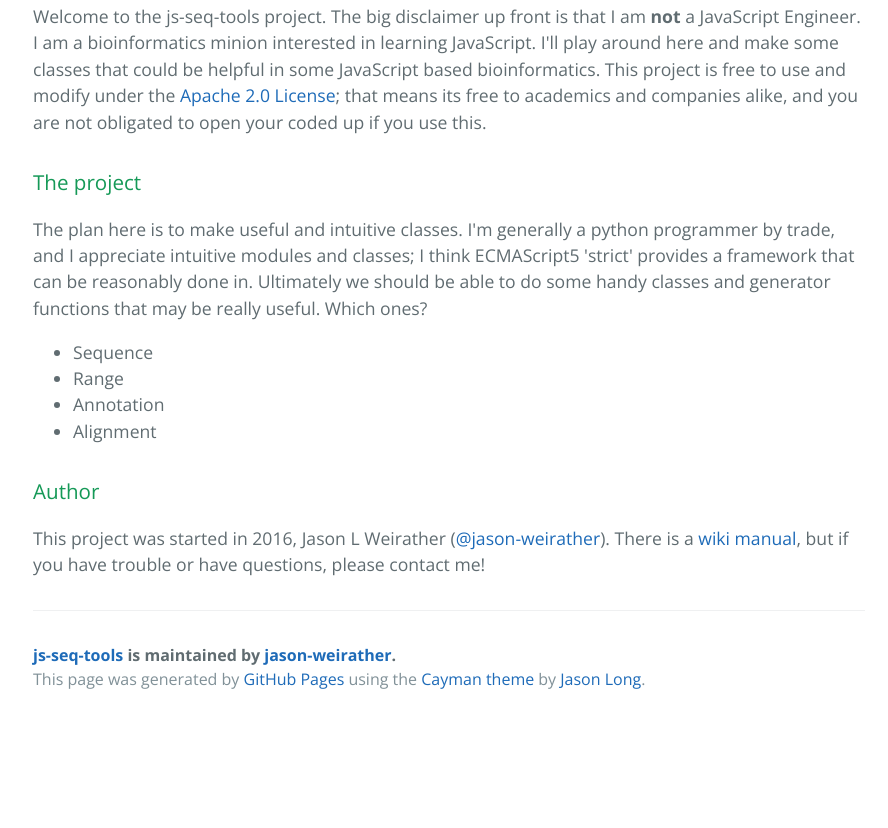
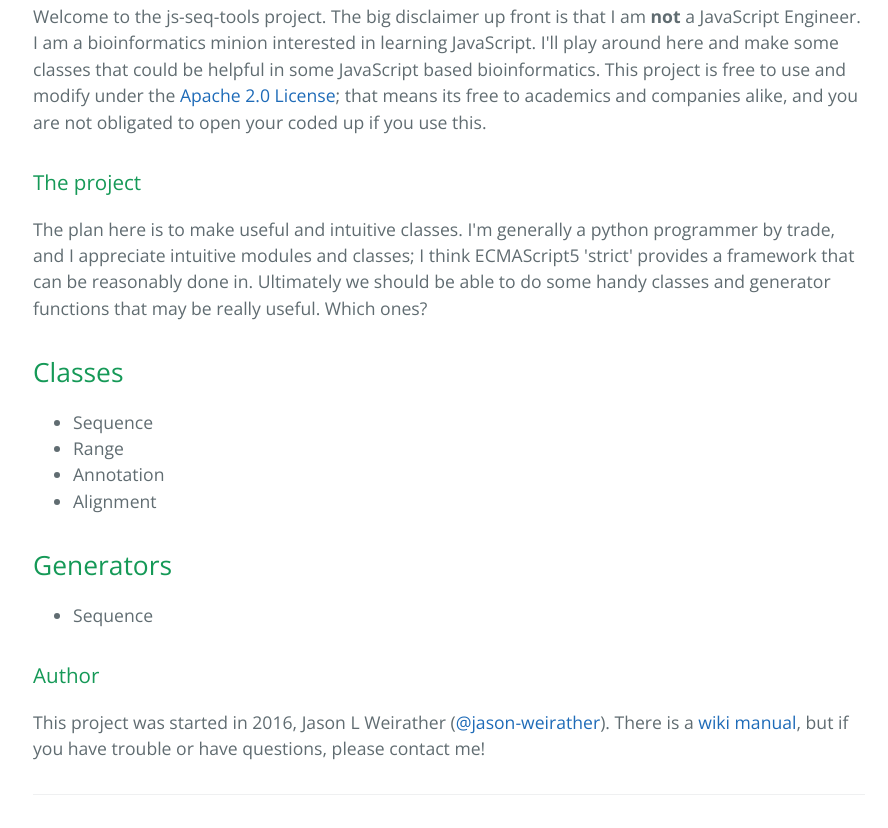
Before and after one commit to jason-weirather/js-seq-tools, a plain HTML site: page index.html in a window 1280 px wide. Shown: the part 460-1288 px from the top of the page, without its empty margins (191-1079 px from the left). Before the commit the page ends 1183 px from the top, so only its background shows below. Drawn offline with nearby package versions, Linux system fonts and the light colour scheme.

Commit message:
Create gh-pages branch via GitHub

```diff
--- a/index.html
+++ b/index.html
@@ -29,11 +29,21 @@
 
 <p>The plan here is to make useful and intuitive classes.  I'm generally a python programmer by trade, and I appreciate intuitive modules and classes; I think ECMAScript5 'strict' provides a framework that can be reasonably done in.  Ultimately we should be able to do some handy classes and generator functions that may be really useful.  Which ones?</p>
 
+<h2>
+<a id="classes" class="anchor" href="#classes" aria-hidden="true"><span aria-hidden="true" class="octicon octicon-link"></span></a>Classes</h2>
+
 <ul>
 <li>Sequence</li>
 <li>Range</li>
 <li>Annotation</li>
 <li>Alignment</li>
+</ul>
+
+<h2>
+<a id="generators" class="anchor" href="#generators" aria-hidden="true"><span aria-hidden="true" class="octicon octicon-link"></span></a>Generators</h2>
+
+<ul>
+<li>Sequence</li>
 </ul>
 
 <h3>
--- a/params.json
+++ b/params.json
@@ -1,6 +1,6 @@
 {
   "name": "js-seq-tools",
   "tagline": "JavaScript tools for working with biology data.",
-  "body": "### Welcome to js-seq-tools\r\nWelcome to the js-seq-tools project.  The big disclaimer up front is that I am **not** a JavaScript Engineer.  I am a bioinformatics minion interested in learning JavaScript.  I'll play around here and make some classes that could be helpful in some JavaScript based bioinformatics. This project is free to use and modify under the [Apache 2.0 License](https://www.apache.org/licenses/LICENSE-2.0); that means its free to academics and companies alike, and you are not obligated to open your coded up if you use this.  \r\n\r\n### The project\r\nThe plan here is to make useful and intuitive classes.  I'm generally a python programmer by trade, and I appreciate intuitive modules and classes; I think ECMAScript5 'strict' provides a framework that can be reasonably done in.  Ultimately we should be able to do some handy classes and generator functions that may be really useful.  Which ones?\r\n* Sequence\r\n* Range\r\n* Annotation\r\n* Alignment\r\n\r\n### Author\r\nThis project was started in 2016, Jason L Weirather (@jason-weirather).  There is a [wiki manual](https://github.com/jason-weirather/js-seq-tools/wiki), but if you have trouble or have questions, please contact me!\r\n",
+  "body": "### Welcome to js-seq-tools\r\nWelcome to the js-seq-tools project.  The big disclaimer up front is that I am **not** a JavaScript Engineer.  I am a bioinformatics minion interested in learning JavaScript.  I'll play around here and make some classes that could be helpful in some JavaScript based bioinformatics. This project is free to use and modify under the [Apache 2.0 License](https://www.apache.org/licenses/LICENSE-2.0); that means its free to academics and companies alike, and you are not obligated to open your coded up if you use this.  \r\n\r\n### The project\r\nThe plan here is to make useful and intuitive classes.  I'm generally a python programmer by trade, and I appreciate intuitive modules and classes; I think ECMAScript5 'strict' provides a framework that can be reasonably done in.  Ultimately we should be able to do some handy classes and generator functions that may be really useful.  Which ones?\r\n\r\n## Classes\r\n* Sequence\r\n* Range\r\n* Annotation\r\n* Alignment\r\n\r\n## Generators\r\n* Sequence\r\n\r\n### Author\r\nThis project was started in 2016, Jason L Weirather (@jason-weirather).  There is a [wiki manual](https://github.com/jason-weirather/js-seq-tools/wiki), but if you have trouble or have questions, please contact me!\r\n",
   "note": "Don't delete this file! It's used internally to help with page regeneration."
 }
```
